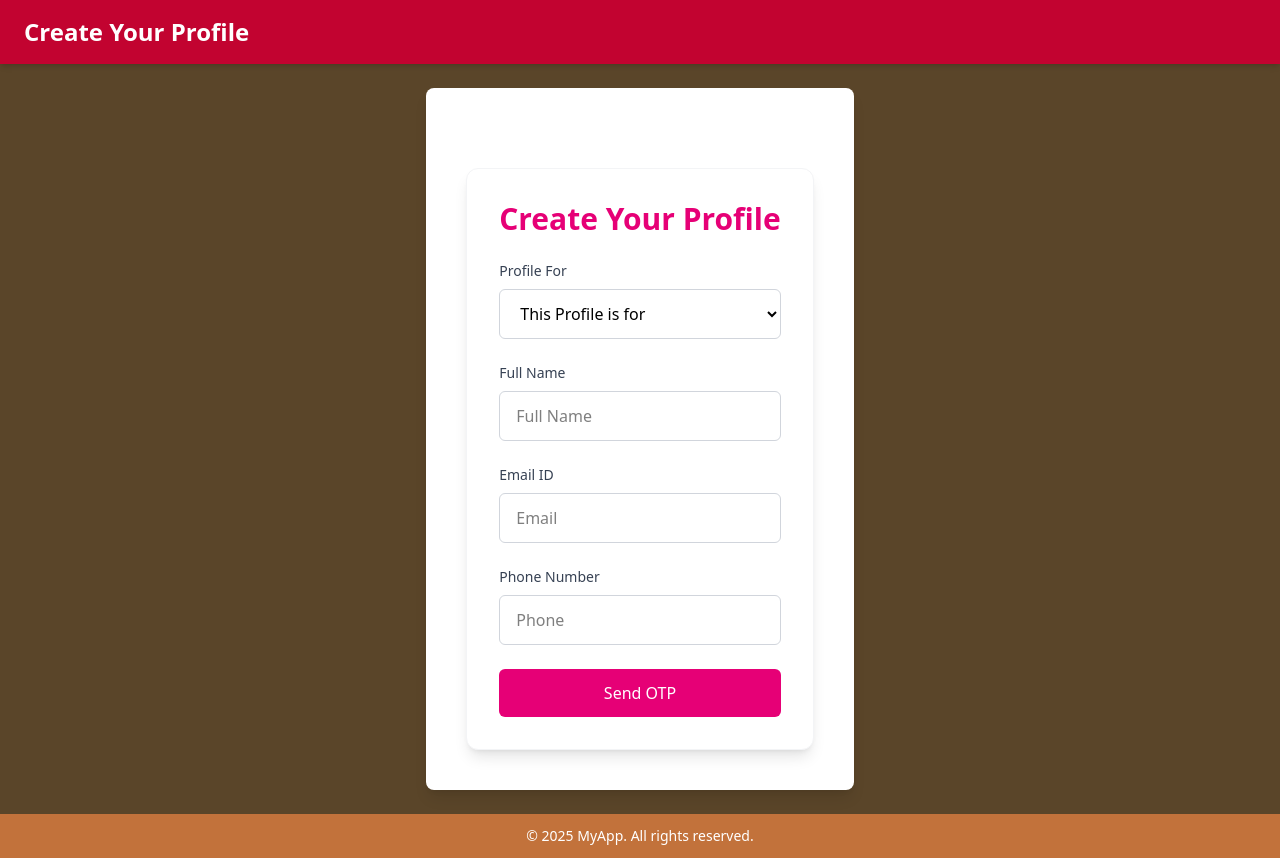
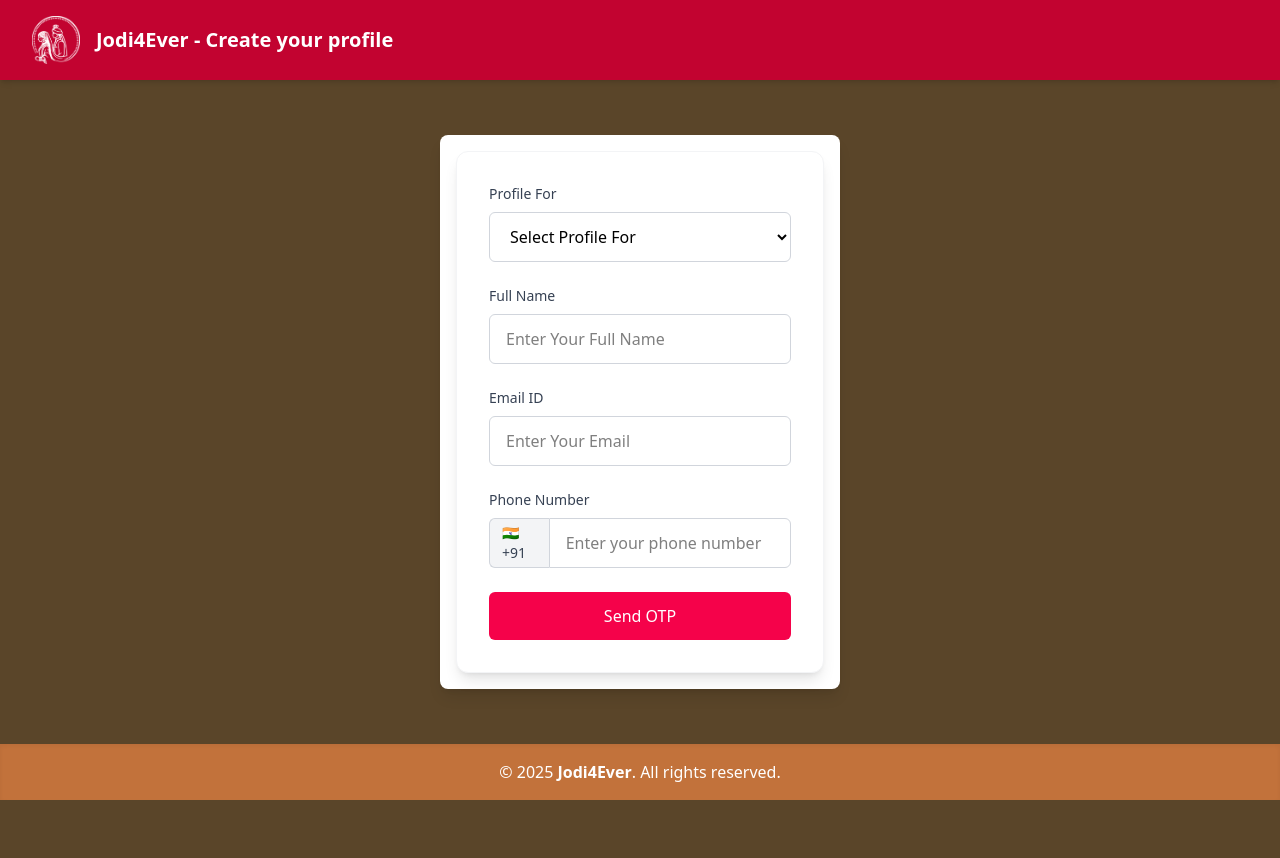
Before and after one commit to ManishPrajapati-1/dev-jodi4ever, a Next.js app: page /create-profile in a window 1280 px wide. After the commit the page ends 800 px from the top, so only its background shows below. Built offline with nearby package versions, Linux system fonts and the light colour scheme.

Commit message:
Form Basic layout fixed

```diff
--- a/src/app/(auth)/create-profile/Components/Header.js
+++ b/src/app/(auth)/create-profile/Components/Header.js
@@ -1,45 +1,59 @@
-'use client';
-import { useDispatch, useSelector } from 'react-redux';
-import { setStep } from '@/lib/features/profile/profileSlice';
-import { FaArrowLeft, FaArrowRight } from 'react-icons/fa';
+"use client";
+import { useDispatch, useSelector } from "react-redux";
+import Link from "next/link";
+import Image from "next/image";
+import { setStep } from "@/lib/features/profile/profileSlice";
+import { FaArrowLeft, FaArrowRight } from "react-icons/fa";
 
 export default function Header() {
   const dispatch = useDispatch();
   const step = useSelector((state) => state.profile.step);
 
   const handleNext = () => {
-    if (step < 7) {
-      dispatch(setStep(step + 1));
-    }
+    if (step < 7) dispatch(setStep(step + 1));
   };
 
   const handleBack = () => {
-    if (step > 1) {
-      dispatch(setStep(step - 1));
-    }
+    if (step > 1) dispatch(setStep(step - 1));
   };
 
   return (
-    <header className="bg-primary text-white px-6 py-4 shadow-md flex justify-between items-center">
-      <h1 className="text-2xl font-bold">Create Your Profile</h1>
+    <header className="bg-primary text-white px-4 md:px-8 py-4 shadow-md flex justify-between items-center">
+      {/* Logo and Title */}
+      <div className="flex items-center gap-4">
+        <Link href="/" aria-label="Go to Home">
+          <Image
+            src="/images/jodi4ever_logo.png"
+            width={48}
+            height={48}
+            alt="Logo"
+            className="w-10 h-10 md:w-12 md:h-12"
+          />
+        </Link>
+        <h1 className="text-base md:text-xl font-semibold">
+          Jodi4Ever - Create your profile
+        </h1>
+      </div>
+
+      {/* Navigation Buttons */}
       {step > 0 && (
-        <div className="flex gap-3 items-center">
+        <div className="flex gap-2 md:gap-4 items-center">
           {step > 1 && (
             <button
               onClick={handleBack}
-              className="text-white hover:text-secondary transition"
+              className="p-2 rounded-md bg-white bg-opacity-20 hover:bg-opacity-30 transition focus:outline-none focus:ring-2 focus:ring-white"
               aria-label="Previous Step"
             >
-              <FaArrowLeft size={20} />
+              <FaArrowLeft size={18} />
             </button>
           )}
           {step < 7 && (
             <button
               onClick={handleNext}
-              className="text-white hover:text-secondary transition"
+              className="p-2 rounded-md bg-white bg-opacity-20 hover:bg-opacity-30 transition focus:outline-none focus:ring-2 focus:ring-white"
               aria-label="Next Step"
             >
-              <FaArrowRight size={20} />
+              <FaArrowRight size={18} />
             </button>
           )}
         </div>
--- a/src/app/(auth)/create-profile/layout.js
+++ b/src/app/(auth)/create-profile/layout.js
@@ -1,5 +1,6 @@
 import StoreProvider from "@/app/store/StoreProvider";
 import Header from "./Components/Header";
+import Link from "next/link";
 import "@/app/globals.css";
 
 export const metadata = {
@@ -24,15 +25,30 @@
             <Header />
 
             {/* Main Content Area */}
-            <main className="flex-1 px-4 md:px-8 py-6 max-w-3xl mx-auto">
-              <div className="bg-white shadow-lg rounded-lg p-6">
+            <main className="flex-1 flex items-center justify-center px-4 md:px-8 py-6">
+              <div className="bg-white shadow-lg rounded-lg w-100">
                 {children}
               </div>
             </main>
 
             {/* Optional Footer */}
-            <footer className="bg-secondary text-white text-center py-3 text-sm">
-              &copy; {new Date().getFullYear()} MyApp. All rights reserved.
+            <footer
+              className="bg-secondary text-white text-center py-4 px-4 text-sm md:text-base shadow-inner"
+              role="contentinfo"
+            >
+              <div className="container mx-auto">
+                &copy; {new Date().getFullYear()} <strong>Jodi4Ever</strong>.
+                All rights reserved.
+              </div>
+              {/* <div className="flex flex-col md:flex-row justify-center items-center gap-2 mt-2 text-xs md:text-sm">
+                <Link href="/privacy" className="hover:underline text-white/80">
+                  Privacy Policy
+                </Link>
+                <span className="hidden md:inline-block">|</span>
+                <Link href="/terms" className="hover:underline text-white/80">
+                  Terms of Service
+                </Link>
+              </div> */}
             </footer>
           </div>
         </StoreProvider>
--- a/src/app/components/RegistrationForm/OtpModal.js
+++ b/src/app/components/RegistrationForm/OtpModal.js
@@ -1,33 +1,97 @@
-import { useForm } from 'react-hook-form';
-import { useVerifyOtpSignUpMutation } from '@/lib/services/api';
-import { useDispatch } from 'react-redux';
-import { setStep } from '@/lib/features/profile/profileSlice';
+"use client";
+import { useForm } from "react-hook-form";
+import Image from "next/image";
+import { useState } from "react";
+import { useVerifyOtpSignUpMutation } from "@/lib/services/api";
+import { useDispatch } from "react-redux";
+import { setStep } from "@/lib/features/profile/profileSlice";
 
 export default function OtpModal({ phone, onClose }) {
-  const { register, handleSubmit, formState: { errors } } = useForm();
+  const {
+    register,
+    handleSubmit,
+    watch,
+    formState: { errors },
+  } = useForm();
   const dispatch = useDispatch();
   const [verifyOtp, { isLoading }] = useVerifyOtpSignUpMutation();
 
+  const [otp, setOtp] = useState(["", "", "", ""]);
+  const [timer, setTimer] = useState(60);
+  const [canResend, setCanResend] = useState(false);
+
   const onSubmit = async (data) => {
+    await handleVerifyOtp();
+    // try {
+    //   const res = await verifyOtp({ phone, otp: data.otp }).unwrap();
+    //   if (res.success && res.token) {
+    //     localStorage.setItem('token', res.token); // 🔐 Save token
+    //     dispatch(setStep(1)); // ✅ Go to next step
+    //     onClose(); // Close modal
+    //   }
+    // } catch (err) {
+    //   alert(err?.data?.message || 'Invalid OTP');
+    // }
+  };
+
+  const handleOtpChange = (e, index) => {
+    const value = e.target.value;
+    if (/^\d$/.test(value) || value === "") {
+      const newOtp = [...otp];
+      newOtp[index] = value;
+      setOtp(newOtp);
+    }
+  };
+
+  const handleVerifyOtp = async () => {
     try {
-      const res = await verifyOtp({ phone, otp: data.otp }).unwrap();
+      const res = await verifyOtp({ phone: phone, otp: otp.join("") }).unwrap();
+      console.log(res.token);
       if (res.success && res.token) {
-        localStorage.setItem('token', res.token); // 🔐 Save token
-        dispatch(setStep(1)); // ✅ Go to next step
-        onClose(); // Close modal
+        localStorage.setItem("token", res.token); // 🔐 Save token
+        dispatch(setStep(1));
       }
     } catch (err) {
-      alert(err?.data?.message || 'Invalid OTP');
+      alert(err?.data?.message || "Invalid OTP");
     }
   };
+
+  const handleKeyUp = (e, index) => {
+    // Move to next input on typing
+    if (e.key === "Backspace" && otp[index] === "") {
+      if (index > 0) {
+        const input = document.getElementById(`otp-${index - 1}`);
+        input?.focus();
+      }
+    } else if (e.key !== "Backspace" && otp[index].length === 1 && index < 3) {
+      const input = document.getElementById(`otp-${index + 1}`);
+      input?.focus();
+    }
+  };
+
+  const allOtpEntered = otp.every((digit) => digit !== "");
 
   return (
     <div className="fixed inset-0 bg-black bg-opacity-50 flex justify-center items-center z-50">
       <div className="bg-white p-8 rounded-lg shadow-lg max-w-sm w-full space-y-6">
-      <h2 className="text-2xl font-semibold text-center text-pink-600 mb-4">Verify OTP</h2>
+        <Image
+          src="/images/jodi4ever_logo_named.png"
+          width={48}
+          height={48}
+          alt="Logo"
+          className="w-10 md:w-12 bg-gray-800 shadow-lg mx-auto mb-4"
+        />
+        <h2 className="text-2xl font-semibold text-center text-pink-600 mb-2">
+          Verify OTP
+        </h2>
+
+        <p className="text-center text-gray-700">
+          Enter the 4-digit verification code sent to your phone number{" "}
+          <strong>+91 {phone}</strong>
+        </p>
 
         <form onSubmit={handleSubmit(onSubmit)} className="space-y-6">
-        <div>
+          {/* <div>
           <input
             type="text"
             placeholder="Enter OTP"
@@ -37,15 +101,64 @@
           {errors.otp && (
             <p className="text-red-500 text-sm mt-1">{errors.otp.message}</p>
           )}
+        </div> */}
+
+          <div>
+            <label htmlFor="otp" className="block text-sm font-medium mb-1">
+              {/* Enter OTP */}
+            </label>
+            <div className="flex justify-between gap-2">
+              {otp.map((digit, index) => (
+                <input
+                  key={index}
+                  id={`otp-${index}`}
+                  type="number"
+                  value={digit}
+                  maxLength={1}
+                  inputMode="numeric"
+                  onChange={(e) => handleOtpChange(e, index)}
+                  onKeyUp={(e) => handleKeyUp(e, index)}
+                  className="w-12 h-12 text-center border border-gray-400/80 rounded-lg focus:outline-none focus:ring-2 focus:ring-black/40 transition"
+                />
+              ))}
             </div>
 
             <button
+              onClick={handleVerifyOtp}
+              className={`w-full mt-4 py-2 ${
+                !allOtpEntered ? "bg-gray-800/60" : "bg-btn hover:bg-btn-hover"
+              }  text-white rounded-lg transition font-semibold`}
+              disabled={!allOtpEntered || isLoading}
+            >
+              {isLoading ? "Verifying..." : "Verify"}
+            </button>
+
+            {/* <div className="text-center mt-3 text-sm text-gray-600">
+                  {canResend ? (
+                    <button
+                      onClick={handleResend}
+                      className="text-blue-600 hover:underline"
+                    >
+                      Resend OTP
+                    </button>
+                  ) : (
+                    <p>
+                      <span className="text-primary">
+                        Didn&apos;t receive the OTP?
+                      </span>{" "}
+                      Resend OTP in {timer}s
+                    </p>
+                  )}
+                </div> */}
+          </div>
+
+          {/* <button
           type="submit"
           className="w-full bg-blue-600 hover:bg-blue-700 text-white py-3 px-4 rounded-md transition duration-200"
           disabled={isLoading}
         >
           {isLoading ? 'Verifying...' : 'Verify'}
-        </button>
+        </button> */}
         </form>
 
         <button
--- a/src/app/components/RegistrationForm/Step0BasicInfo.js
+++ b/src/app/components/RegistrationForm/Step0BasicInfo.js
@@ -5,11 +5,9 @@
 import { useSignUpUserMutation } from "@/lib/services/api";
 import { useDispatch } from "react-redux";
 import { updateFormData } from "@/lib/features/profile/profileSlice";
-import OtpModal from './OtpModal';
-import { useSearchParams } from 'next/navigation';
+import OtpModal from "./OtpModal";
+import { useSearchParams } from "next/navigation";
 import { updatePreferences } from "@/lib/features/profile/profileSlice";
-
-
 
 export default function Step0BasicInfo() {
   const searchParams = useSearchParams();
@@ -20,9 +18,9 @@
   } = useForm();
   const [signUpUser, { isLoading }] = useSignUpUserMutation();
 
-  const [errorMessage, setErrorMessage] = useState('');
+  const [errorMessage, setErrorMessage] = useState("");
   const [isOtpModalOpen, setOtpModalOpen] = useState(false);
-  const [userPhone, setUserPhone] = useState('');
+  const [userPhone, setUserPhone] = useState("");
 
   const dispatch = useDispatch();
 
@@ -35,36 +33,22 @@
   }, [searchParams, dispatch]);
 
   const onSubmit = async (data) => {
-    setErrorMessage('');
+    setErrorMessage("");
     try {
       await signUpUser(data).unwrap();
-      setUserPhone(data.phone);        // ✅ Pass to modal
+      setUserPhone(data.phone); // ✅ Pass to modal
       dispatch(updateFormData(data));
-      setOtpModalOpen(true);           // ✅ Open modal
+      setOtpModalOpen(true); // ✅ Open modal
     } catch (error) {
-      setErrorMessage(error?.data?.message || 'Something went wrong.');
+      setErrorMessage(error?.data?.message || "Something went wrong.");
     }
   };
 
-  // const onSubmit = (data) => {
-  //   setErrorMessage('');
-  //   setIsLoading(true)
-  //   try {
-  //     setUserPhone(data.phone);
-  //     dispatch(updateFormData(data));
-  //     setOtpModalOpen(true);
-  //     setIsLoading(false);
-  //   }
-  //   catch (err) {
-  //     setErrorMessage(err);
-  //   }
-  // }
-
   return (
-    <div className="max-w-md mx-auto mt-10 bg-white p-8 rounded-xl shadow-lg border border-gray-100">
-    <h2 className="text-3xl font-semibold text-center text-pink-600 mb-6">
+    <div className="max-w-md mx-auto bg-white p-8 rounded-xl shadow-lg border border-gray-100">
+      {/* <h2 className="text-3xl font-semibold text-center text-primary mb-6">
       Create Your Profile
-    </h2>
+    </h2> */}
 
       <form onSubmit={handleSubmit(onSubmit)} className="space-y-6">
         {errorMessage && (
@@ -74,76 +58,122 @@
         )}
 
         <div>
-        <label className="block text-sm font-medium text-gray-700 mb-2">Profile For</label>
+          <label className="block text-sm font-medium text-gray-700 mb-2">
+            Profile For
+          </label>
           <select
-          {...register("profile_for")}
+            {...register("profile_for", { required: true })}
             className="w-full px-4 py-3 border border-gray-300 rounded-md focus:outline-none focus:ring-2 focus:ring-pink-600"
           >
-          <option value="">This Profile is for</option>
+            <option value="">Select Profile For</option>
             <option value="Self">Self</option>
             <option value="Son">Son</option>
+            <option value="Daughter">Daughter</option>
             <option value="Brother">Brother</option>
+            <option value="Sister">Sister</option>
             <option value="Friend">Friend</option>
+            <option value="Relative">Relative</option>
           </select>
-      </div>
-
-      <div>
-        <label className="block text-sm font-medium text-gray-700 mb-2">Full Name</label>
-        <input
-          type="text"
-          {...register("fullName", { required: true })}
-          placeholder="Full Name"
-          className="w-full px-4 py-3 border border-gray-300 rounded-md focus:outline-none focus:ring-2 focus:ring-pink-600"
-        />
-        {errors.fullName && (
-          <span className="text-red-500 text-sm mt-1 block">This field is required</span>
+          {errors.profile_for && (
+            <span className="text-red-500 text-sm mt-1 block">
+              This field is required
+            </span>
           )}
         </div>
 
         <div>
-        <label className="block text-sm font-medium text-gray-700 mb-2">Email ID</label>
+          <label className="block text-sm font-medium text-gray-700 mb-2">
+            Full Name
+          </label>
           <input
-          type="email"
-          {...register("email", { required: true })}
-          placeholder="Email"
+            type="text"
+            {...register("fullName", {
+              required: "Full Name is required",
+              minLength: {
+                value: 2,
+                message: "Full Name must be at least 2 characters",
+              },
+              maxLength: {
+                value: 50,
+                message: "Full Name must be less than 50 characters",
+              },
+              pattern: {
+                value: /^[A-Za-z\s]+$/,
+                message: "Only letters and spaces are allowed",
+              },
+            })}
+            placeholder="Enter Your Full Name"
             className="w-full px-4 py-3 border border-gray-300 rounded-md focus:outline-none focus:ring-2 focus:ring-pink-600"
           />
-        {errors.email && (
-          <span className="text-red-500 text-sm mt-1 block">This field is required</span>
+          {errors.fullName && (
+            <span className="text-red-500 text-sm mt-1 block">
+              {errors.fullName.message}
+            </span>
           )}
         </div>
 
         <div>
-        <label className="block text-sm font-medium text-gray-700 mb-2">Phone Number</label>
+          <label className="block text-sm font-medium text-gray-700 mb-2">
+            Email ID
+          </label>
           <input
-          type="number"
-          {...register("phone", {
-            required: 'Phone number is required',
+            type="email"
+            {...register("email", {
+              required: "Email is required",
               pattern: {
-              value: /^[6-9]\d{9}$/,
-              message: 'Enter a valid 10-digit phone number',
+                value: /^[^\s@]+@[^\s@]+\.[^\s@]+$/,
+                message: "Please enter a valid email address",
               },
             })}
-          placeholder="Phone"
+            placeholder="Enter Your Email"
             className="w-full px-4 py-3 border border-gray-300 rounded-md focus:outline-none focus:ring-2 focus:ring-pink-600"
           />
-        {errors.phone && <p className="text-red-500 text-sm mt-1">{errors.phone.message}</p>}
+          {errors.email && (
+            <span className="text-red-500 text-sm mt-1 block">
+              {errors.email.message}
+            </span>
+          )}
+        </div>
+
+        <div>
+          <label className="block text-sm font-medium text-gray-700 mb-2">
+            Phone Number
+          </label>
+          <div className="flex">
+            <span className="inline-flex items-center px-3 rounded-l-md border border-r-0 border-gray-300 bg-gray-100 text-gray-700 text-sm">
+              🇮🇳 +91
+            </span>
+            <input
+              type="text"
+              {...register("phone", {
+                required: "Phone number is required",
+                pattern: {
+                  value: /^[6-8-9]\d{9}$/,
+                  message:
+                    "Enter a valid 10-digit phone number",
+                },
+              })}
+              placeholder="Enter your phone number"
+              maxLength={10}
+              className="w-full px-4 py-3 border border-gray-300 rounded-r-md focus:outline-none focus:ring-2 focus:ring-pink-600"
+            />
+          </div>
+          {errors.phone && (
+            <p className="text-red-500 text-sm mt-1">{errors.phone.message}</p>
+          )}
         </div>
 
         <button
           type="submit"
           disabled={isLoading}
-        className="w-full bg-pink-600 hover:bg-pink-700 text-white font-medium py-3 px-4 rounded-md transition duration-200"
+          className="w-full bg-btn hover:bg-btn-hover cursor-pointer text-white font-medium py-3 px-4 rounded-md transition duration-200"
         >
           {isLoading ? "Sending OTP..." : "Send OTP"}
         </button>
       </form>
 
       {isOtpModalOpen && (
-      <OtpModal
-        phone={userPhone}
-        onClose={() => setOtpModalOpen(false)}
-      />
+        <OtpModal phone={userPhone} onClose={() => setOtpModalOpen(false)} />
       )}
     </div>
   );
--- a/src/app/components/RegistrationForm/Step6ProfileImage.js
+++ b/src/app/components/RegistrationForm/Step6ProfileImage.js
@@ -86,6 +86,8 @@
           {previews.map((src, idx) => (
             <div key={idx} className="border rounded overflow-hidden">
               <Image
+                width={200}
+                height={200}
                 src={src}
                 alt={`Preview ${idx + 1}`}
                 className="w-full h-32 object-cover"
```
Lines whose indentation alone changed are shown as unchanged.
